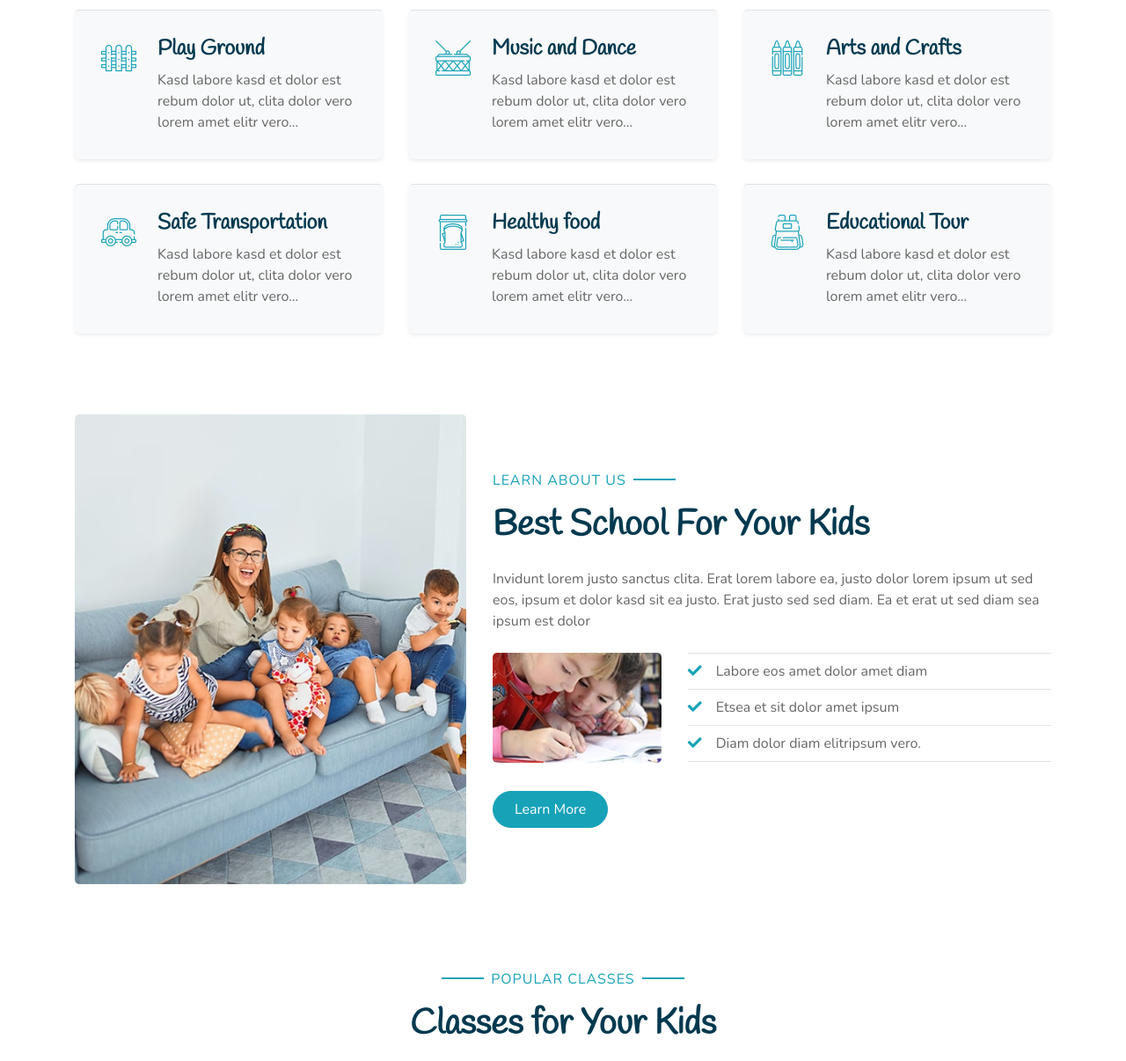
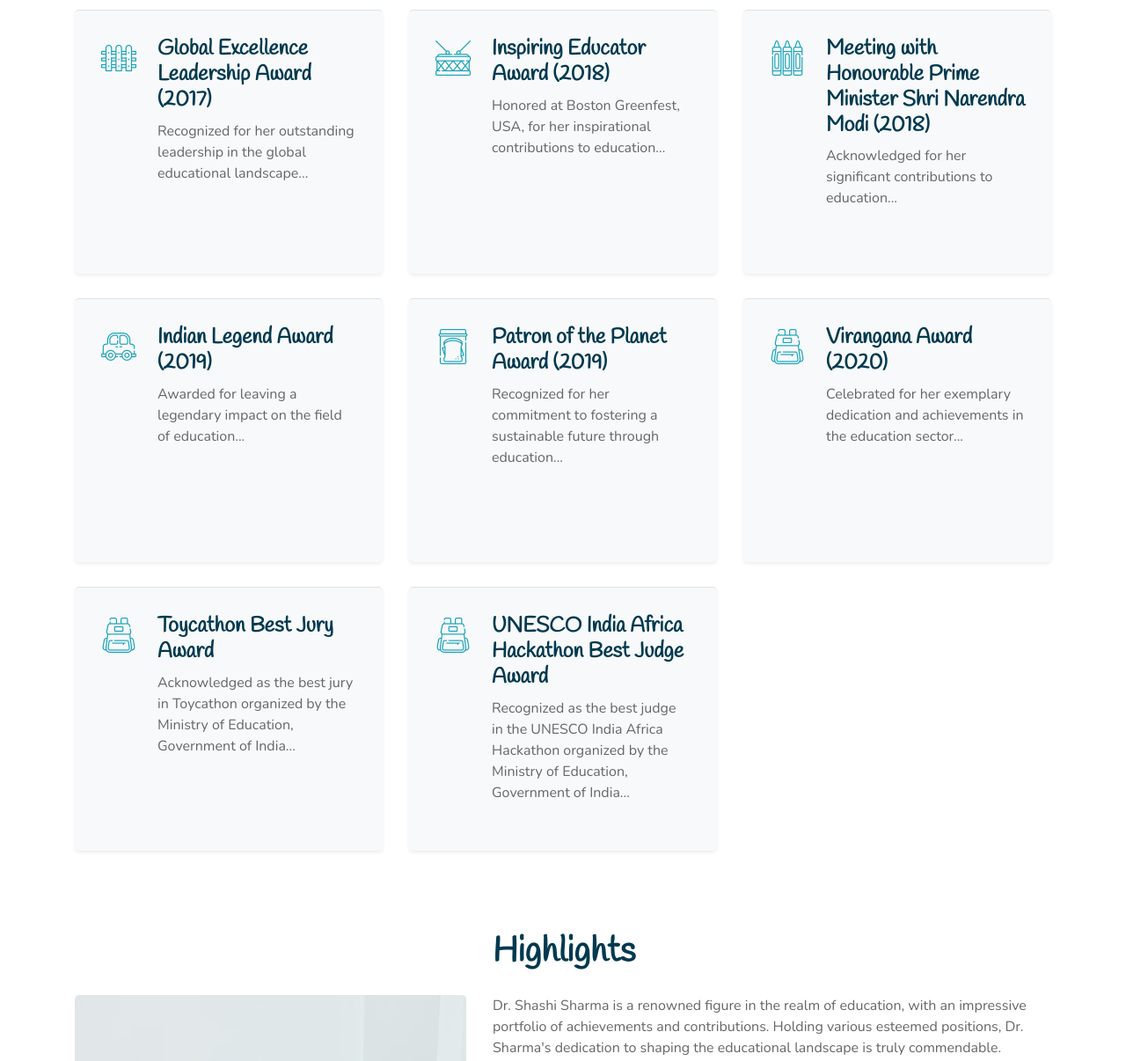
Before and after one commit to diiisha24/kidkinder, a plain HTML site: page index.html in a window 1280 px wide. Shown: the part 840-2046 px from the top of the page at 88% size. Drawn offline with nearby package versions, Linux system fonts and the light colour scheme.

Commit message:
Name-achievement-highlights added.

```diff
--- a/index.html
+++ b/index.html
@@ -35,7 +35,7 @@
         <nav class="navbar navbar-expand-lg bg-light navbar-light py-3 py-lg-0 px-0 px-lg-5">
             <a href="" class="navbar-brand font-weight-bold text-secondary" style="font-size: 50px;">
                 <i class="flaticon-043-teddy-bear"></i>
-                <span class="text-primary">KidKinder</span>
+                <span class="text-primary">Dr. Shashi Sharma</span>
             </a>
             <button type="button" class="navbar-toggler" data-toggle="collapse" data-target="#navbarCollapse">
                 <span class="navbar-toggler-icon"></span>
@@ -44,17 +44,7 @@
                 <div class="navbar-nav font-weight-bold mx-auto py-0">
                     <a href="index.html" class="nav-item nav-link active">Home</a>
                     <a href="about.html" class="nav-item nav-link">About</a>
-                    <a href="class.html" class="nav-item nav-link">Classes</a>
-                    <a href="team.html" class="nav-item nav-link">Teachers</a>
-                    <a href="gallery.html" class="nav-item nav-link">Gallery</a>
-                    <div class="nav-item dropdown">
-                        <a href="#" class="nav-link dropdown-toggle" data-toggle="dropdown">Pages</a>
-                        <div class="dropdown-menu rounded-0 m-0">
-                            <a href="blog.html" class="dropdown-item">Blog Grid</a>
-                            <a href="single.html" class="dropdown-item">Blog Detail</a>
-                        </div>
-                    </div>
-                    <a href="contact.html" class="nav-item nav-link">Contact</a>
+                    <a href="contact.html" class="nav-item nav-link">Contact Us</a>
                 </div>
                 <a href="" class="btn btn-primary px-4">Join Class</a>
             </div>
@@ -67,11 +57,9 @@
     <div class="container-fluid bg-primary px-0 px-md-5 mb-5">
         <div class="row align-items-center px-3">
             <div class="col-lg-6 text-center text-lg-left">
-                <h4 class="text-white mb-4 mt-5 mt-lg-0">Kids Learning Center</h4>
-                <h1 class="display-3 font-weight-bold text-white">New Approach to Kids Education</h1>
-                <p class="text-white mb-4">Sea ipsum kasd eirmod kasd magna, est sea et diam ipsum est amet sed sit.
-                    Ipsum dolor no justo dolor et, lorem ut dolor erat dolore sed ipsum at ipsum nonumy amet. Clita
-                    lorem dolore sed stet et est justo dolore.</p>
+                <h4 class="text-white mb-4 mt-5 mt-lg-0">Welcome to official website of</h4>
+                <h1 class="display-3 font-weight-bold text-white">Dr. Shashi Sharma</h1>
+                <p class="text-white mb-4">Dr. Shashi Sharma is a renowned figure in the realm of education, with an impressive portfolio of achievements and contributions. Holding various esteemed positions, Dr. Sharma's dedication to shaping the educational landscape is truly commendable.</p>
                 <a href="" class="btn btn-secondary mt-1 py-3 px-5">Learn More</a>
             </div>
             <div class="col-lg-6 text-center text-lg-right">
@@ -87,56 +75,76 @@
         <div class="container pb-3">
             <div class="row">
                 <div class="col-lg-4 col-md-6 pb-1">
-                    <div class="d-flex bg-light shadow-sm border-top rounded mb-4" style="padding: 30px;">
+                    <div class="achievement-card d-flex bg-light shadow-sm border-top rounded mb-4" style="padding: 30px;">
                         <i class="flaticon-050-fence h1 font-weight-normal text-primary mb-3"></i>
                         <div class="pl-4">
-                            <h4>Play Ground</h4>
-                            <p class="m-0">Kasd labore kasd et dolor est rebum dolor ut, clita dolor vero lorem amet elitr vero...</p>
+                            <h4>Global Excellence Leadership Award (2017)</h4>
+                            <p class="m-0"> Recognized for her outstanding leadership in the global educational landscape...
+                            </p>
                         </div>
                     </div>
                 </div>
                 <div class="col-lg-4 col-md-6 pb-1">
-                    <div class="d-flex bg-light shadow-sm border-top rounded mb-4" style="padding: 30px;">
+                    <div class="achievement-card d-flex bg-light shadow-sm border-top rounded mb-4" style="padding: 30px;">
                         <i class="flaticon-022-drum h1 font-weight-normal text-primary mb-3"></i>
                         <div class="pl-4">
-                            <h4>Music and Dance</h4>
-                            <p class="m-0">Kasd labore kasd et dolor est rebum dolor ut, clita dolor vero lorem amet elitr vero...</p>
+                            <h4>Inspiring Educator Award (2018)</h4>
+                            <p class="m-0">Honored at Boston Greenfest, USA, for her inspirational contributions to education...</p>
                         </div>
                     </div>
                 </div>
                 <div class="col-lg-4 col-md-6 pb-1">
-                    <div class="d-flex bg-light shadow-sm border-top rounded mb-4" style="padding: 30px;">
+                    <div class="achievement-card d-flex bg-light shadow-sm border-top rounded mb-4" style="padding: 30px;">
                         <i class="flaticon-030-crayons h1 font-weight-normal text-primary mb-3"></i>
                         <div class="pl-4">
-                            <h4>Arts and Crafts</h4>
-                            <p class="m-0">Kasd labore kasd et dolor est rebum dolor ut, clita dolor vero lorem amet elitr vero...</p>
+                            <h4>Meeting with Honourable Prime Minister Shri Narendra Modi (2018)</h4>
+                            <p class="m-0">Acknowledged for her significant contributions to education...</p>
                         </div>
                     </div>
                 </div>
                 <div class="col-lg-4 col-md-6 pb-1">
-                    <div class="d-flex bg-light shadow-sm border-top rounded mb-4" style="padding: 30px;">
+                    <div class="achievement-card d-flex bg-light shadow-sm border-top rounded mb-4" style="padding: 30px;">
                         <i class="flaticon-017-toy-car h1 font-weight-normal text-primary mb-3"></i>
                         <div class="pl-4">
-                            <h4>Safe Transportation</h4>
-                            <p class="m-0">Kasd labore kasd et dolor est rebum dolor ut, clita dolor vero lorem amet elitr vero...</p>
+                            <h4>Indian Legend Award (2019)</h4>
+                            <p class="m-0">Awarded for leaving a legendary impact on the field of education...
+                            </p>
                         </div>
                     </div>
                 </div>
                 <div class="col-lg-4 col-md-6 pb-1">
-                    <div class="d-flex bg-light shadow-sm border-top rounded mb-4" style="padding: 30px;">
+                    <div class="achievement-card d-flex bg-light shadow-sm border-top rounded mb-4" style="padding: 30px;">
                         <i class="flaticon-025-sandwich h1 font-weight-normal text-primary mb-3"></i>
                         <div class="pl-4">
-                            <h4>Healthy food</h4>
-                            <p class="m-0">Kasd labore kasd et dolor est rebum dolor ut, clita dolor vero lorem amet elitr vero...</p>
+                            <h4>Patron of the Planet Award (2019)</h4>
+                            <p class="m-0">Recognized for her commitment to fostering a sustainable future through education...</p>
                         </div>
                     </div>
                 </div>
                 <div class="col-lg-4 col-md-6 pb-1">
-                    <div class="d-flex bg-light shadow-sm border-top rounded mb-4" style="padding: 30px;">
+                    <div class="achievement-card d-flex bg-light shadow-sm border-top rounded mb-4" style="padding: 30px;">
                         <i class="flaticon-047-backpack h1 font-weight-normal text-primary mb-3"></i>
                         <div class="pl-4">
-                            <h4>Educational Tour</h4>
-                            <p class="m-0">Kasd labore kasd et dolor est rebum dolor ut, clita dolor vero lorem amet elitr vero...</p>
+                            <h4>Virangana Award (2020)</h4>
+                            <p class="m-0"> Celebrated for her exemplary dedication and achievements in the education sector...                            </p>
+                        </div>
+                    </div>
+                </div>
+                <div class="col-lg-4 col-md-6 pb-1">
+                    <div class="achievement-card d-flex bg-light shadow-sm border-top rounded mb-4" style="padding: 30px;">
+                        <i class="flaticon-047-backpack h1 font-weight-normal text-primary mb-3"></i>
+                        <div class="pl-4">
+                            <h4>Toycathon Best Jury Award</h4>
+                            <p class="m-0">Acknowledged as the best jury in Toycathon organized by the Ministry of Education, Government of India...                            </p>
+                        </div>
+                    </div>
+                </div>
+                <div class="col-lg-4 col-md-6 pb-1">
+                    <div class="achievement-card d-flex bg-light shadow-sm border-top rounded mb-4" style="padding: 30px;">
+                        <i class="flaticon-047-backpack h1 font-weight-normal text-primary mb-3"></i>
+                        <div class="pl-4">
+                            <h4>UNESCO India Africa Hackathon Best Judge Award</h4>
+                            <p class="m-0"> Recognized as the best judge in the UNESCO India Africa Hackathon organized by the Ministry of Education, Government of India...                            </p>
                         </div>
                     </div>
                 </div>
@@ -154,20 +162,21 @@
                     <img class="img-fluid rounded mb-5 mb-lg-0" src="img/about-1.jpg" alt="">
                 </div>
                 <div class="col-lg-7">
-                    <p class="section-title pr-5"><span class="pr-2">Learn About Us</span></p>
-                    <h1 class="mb-4">Best School For Your Kids</h1>
-                    <p>Invidunt lorem justo sanctus clita. Erat lorem labore ea, justo dolor lorem ipsum ut sed eos,
-                        ipsum et dolor kasd sit ea justo. Erat justo sed sed diam. Ea et erat ut sed diam sea ipsum est
-                        dolor</p>
+                    <!-- <p class="section-title pr-5"><span class="pr-2">Learn About Us</span></p> -->
+                    <h1 class="mb-4">Highlights</h1>
+                    <p>Dr. Shashi Sharma is a renowned figure in the realm of education, with an impressive portfolio of achievements and contributions. Holding various esteemed positions, Dr. Sharma's dedication to shaping the educational landscape is truly commendable.
+                    </p>
                     <div class="row pt-2 pb-4">
                         <div class="col-6 col-md-4">
                             <img class="img-fluid rounded" src="img/about-2.jpg" alt="">
                         </div>
                         <div class="col-6 col-md-8">
                             <ul class="list-inline m-0">
-                                <li class="py-2 border-top border-bottom"><i class="fa fa-check text-primary mr-3"></i>Labore eos amet dolor amet diam</li>
-                                <li class="py-2 border-bottom"><i class="fa fa-check text-primary mr-3"></i>Etsea et sit dolor amet ipsum</li>
-                                <li class="py-2 border-bottom"><i class="fa fa-check text-primary mr-3"></i>Diam dolor diam elitripsum vero.</li>
+                                <li class="py-2 border-top border-bottom"><i class="fa fa-check text-primary mr-3"></i>*Dy. Director (DVM Group of Schools):* Dr. Sharma serves as the Deputy Director for the chain of K-12 schools in the DVM Group. Her role in this honorary position involves providing valuable insights and guidance to ensure the growth and excellence of the schools.
+                                </li>
+                                <li class="py-2 border-bottom"><i class="fa fa-check text-primary mr-3"></i>Director (Empowered Minds Edu-Solutions):* As the Director of Empowered Minds Edu-Solutions, Dr. Sharma plays a pivotal role in shaping innovative educational solutions that empower young minds for a brighter future.
+                                </li>
+                                <li class="py-2 border-bottom"><i class="fa fa-check text-primary mr-3"></i> *Vice President (Maria Montessori Group of Schools):* Dr. Sharma holds an honorary Vice President position in the esteemed Maria Montessori Group of Schools, contributing her expertise to the development and success of these preschools.</li>
                             </ul>
                         </div>
                     </div>
@@ -552,7 +561,7 @@
                 </div>
             </div>
             <div class="col-lg-3 col-md-6 mb-5">
-                <h3 class="text-primary mb-4">Get In Touch</h3>
+                <h3 class="text-primary mb-4">Stay connected with Dr. Sharma</h3>
                 <div class="d-flex">
                     <h4 class="fa fa-map-marker-alt text-primary"></h4>
                     <div class="pl-3">
@@ -563,14 +572,15 @@
                 <div class="d-flex">
                     <h4 class="fa fa-envelope text-primary"></h4>
                     <div class="pl-3">
-                        <h5 class="text-white">Email</h5>
-                        <p>info@example.com</p>
+                        <h5 class="text-white">Linkedin</h5>
+                        <p>linkedin.com/in/drshashisharma
+                        </p>
                     </div>
                 </div>
                 <div class="d-flex">
                     <h4 class="fa fa-phone-alt text-primary"></h4>
                     <div class="pl-3">
-                        <h5 class="text-white">Phone</h5>
+                        <h5 class="text-white">Email</h5>
                         <p>+012 345 67890</p>
                     </div>
                 </div>
@@ -580,9 +590,6 @@
                 <div class="d-flex flex-column justify-content-start">
                     <a class="text-white mb-2" href="#"><i class="fa fa-angle-right mr-2"></i>Home</a>
                     <a class="text-white mb-2" href="#"><i class="fa fa-angle-right mr-2"></i>About Us</a>
-                    <a class="text-white mb-2" href="#"><i class="fa fa-angle-right mr-2"></i>Our Classes</a>
-                    <a class="text-white mb-2" href="#"><i class="fa fa-angle-right mr-2"></i>Our Teachers</a>
-                    <a class="text-white mb-2" href="#"><i class="fa fa-angle-right mr-2"></i>Our Blog</a>
                     <a class="text-white" href="#"><i class="fa fa-angle-right mr-2"></i>Contact Us</a>
                 </div>
             </div>
```
Also changed, not shown: css/style.css.
